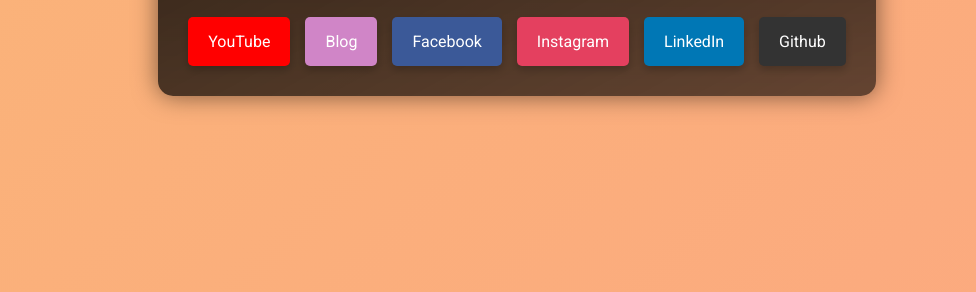
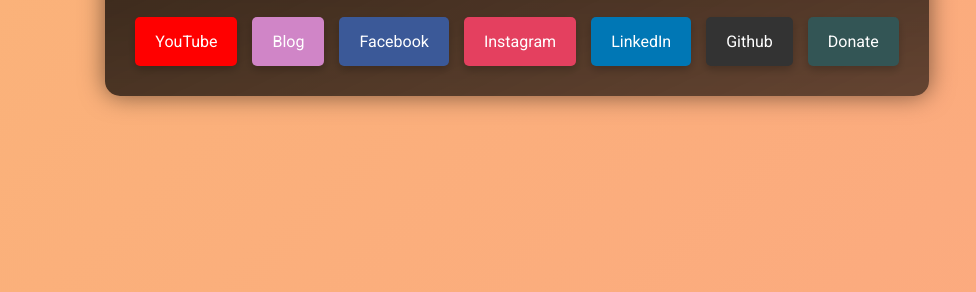
Before and after one commit to IshwarGautam/www, a plain HTML site: page index.html in a window 1280 px wide. Shown: the part 508-800 px from the top of the page, without its empty margins (123-1099 px from the left). Drawn offline with Linux system fonts and the light colour scheme.

Commit message:
Add donate button

```diff
--- a/index.html
+++ b/index.html
@@ -64,6 +64,12 @@
             target="_blank"
             >Github</a
           >
+          <a
+            href="https://www.paypal.com/donate/?hosted_button_id=R4CWG4P5STUJW"
+            class="social-button donate"
+            target="_blank"
+            >Donate</a
+          >
         </div>
         <div class="floating-element"></div>
       </div>
--- a/styles.css
+++ b/styles.css
@@ -193,6 +193,10 @@ p:hover {
   background-color: #333;
 }
 
+.donate {
+  background-color: #355;
+}
+
 .floating-element {
   position: absolute;
   bottom: 80px; /* Adjusted position to be higher */
```
